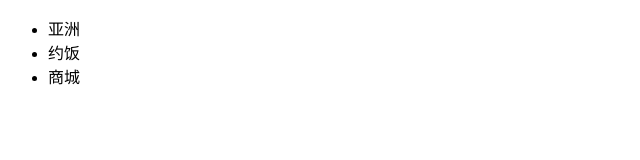
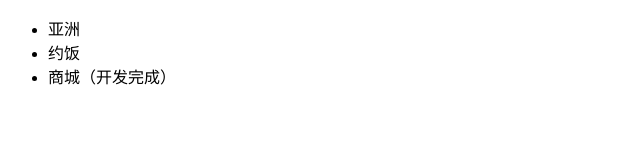
Before and after one commit to AlexAuthor7/dbhot, a plain HTML site: page index2.html in a window 1280 px wide. Shown: the whole page, without its empty margins (0-640 px from the left). Drawn offline with Linux system fonts and the light colour scheme.

Commit message:
商城开发完成

```diff
--- a/index2.html
+++ b/index2.html
@@ -8,7 +8,7 @@
 <ul>
     <li>亚洲</li>
     <li>约饭</li>
-    <li>商城</li>
+    <li>商城（开发完成）</li>
 </ul>
 </body>
 </html>
```
